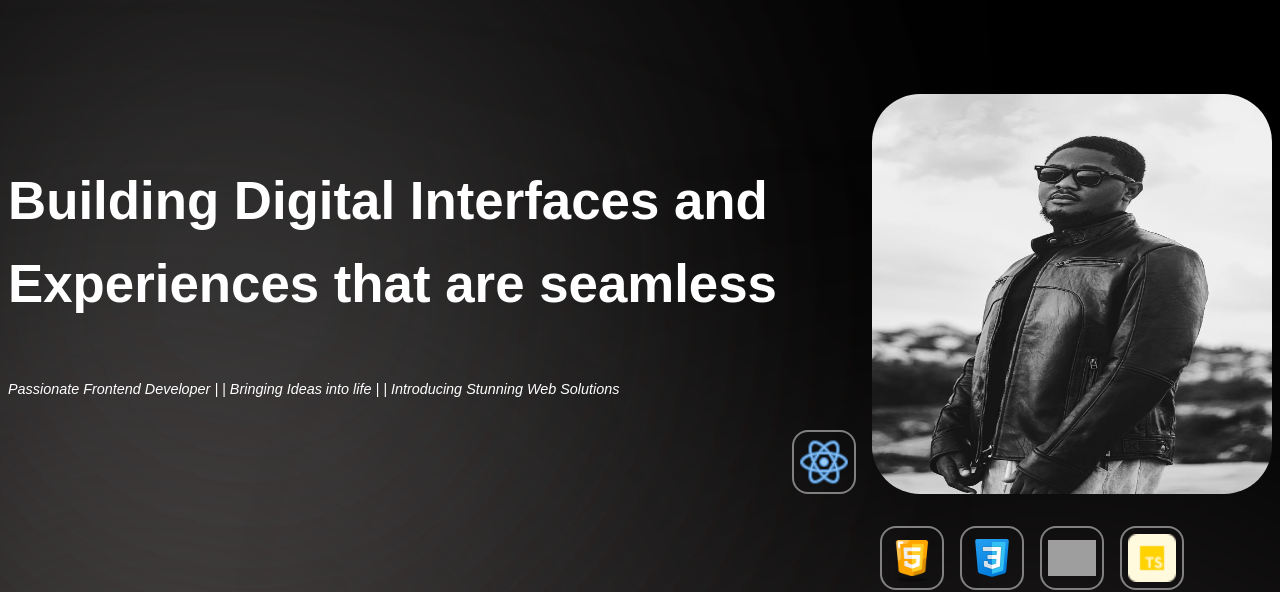
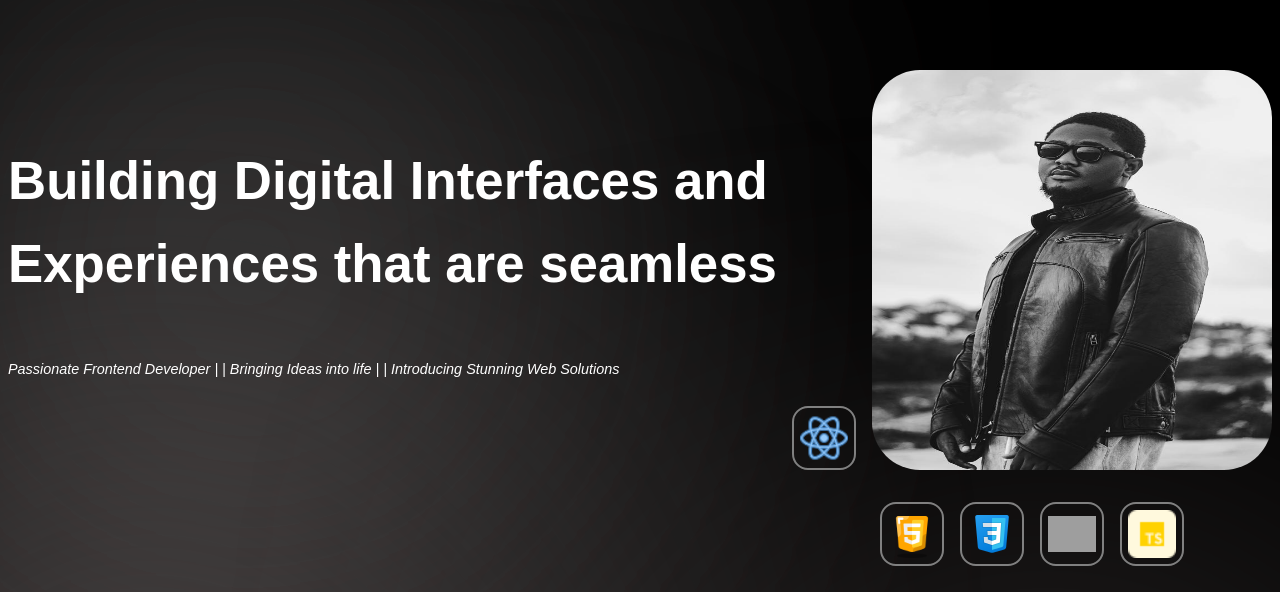
Before and after one commit to Kechi-Kenneth/My-Portfolio-with-ReactJs, a React (Vite) app: page / in a window 1280 px wide. Shown: the part 186-778 px from the top of the page. Built offline with nearby package versions, Linux system fonts and the light colour scheme; grey boxes are pictures that could not be loaded.

Commit message:
added features

```diff
--- a/src/Components/Hero/Hero.css
+++ b/src/Components/Hero/Hero.css
@@ -1,7 +1,7 @@
 .my-image{
   width: 300px;
   height: 400px;
-  margin-top:2.5rem;
+  margin-top:2rem;
   border-radius: 3rem;
 }
 
@@ -31,7 +31,7 @@ gap: 1rem;
   display: flex;
   align-items: center;
   position: relative;
-  margin-top: 2.5rem;
+  margin-top:1.5rem;
 }
 
 
--- a/src/Components/Navbar/Navbar.jsx
+++ b/src/Components/Navbar/Navbar.jsx
@@ -58,7 +58,7 @@ const Navbar = () => {
             >
               <img
                 className="menu-icon"
-                src="./public/menu-symbol-of-three-parallel-lines-svgrepo-com.png"
+                src="/menu-symbol-of-three-parallel-lines-svgrepo-com.png"
                 alt=""
               />
               {openMenu}
```
